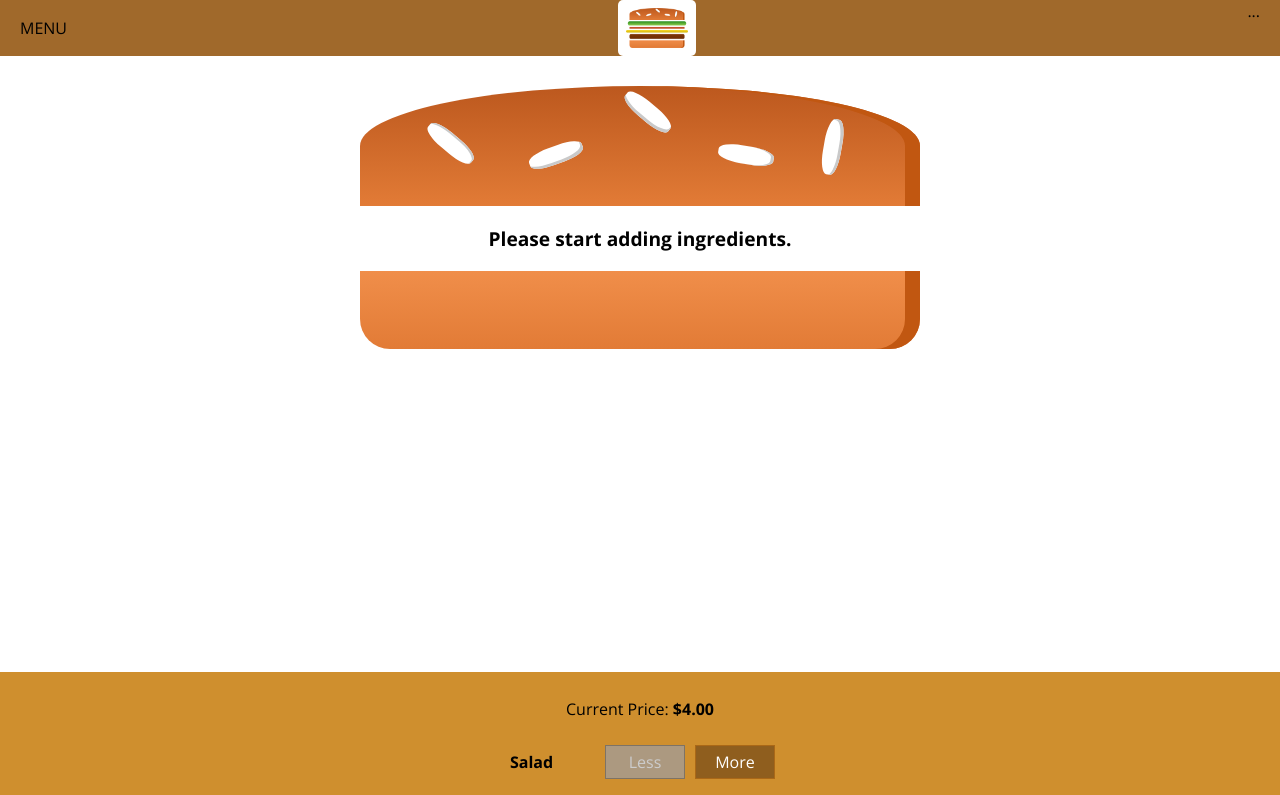
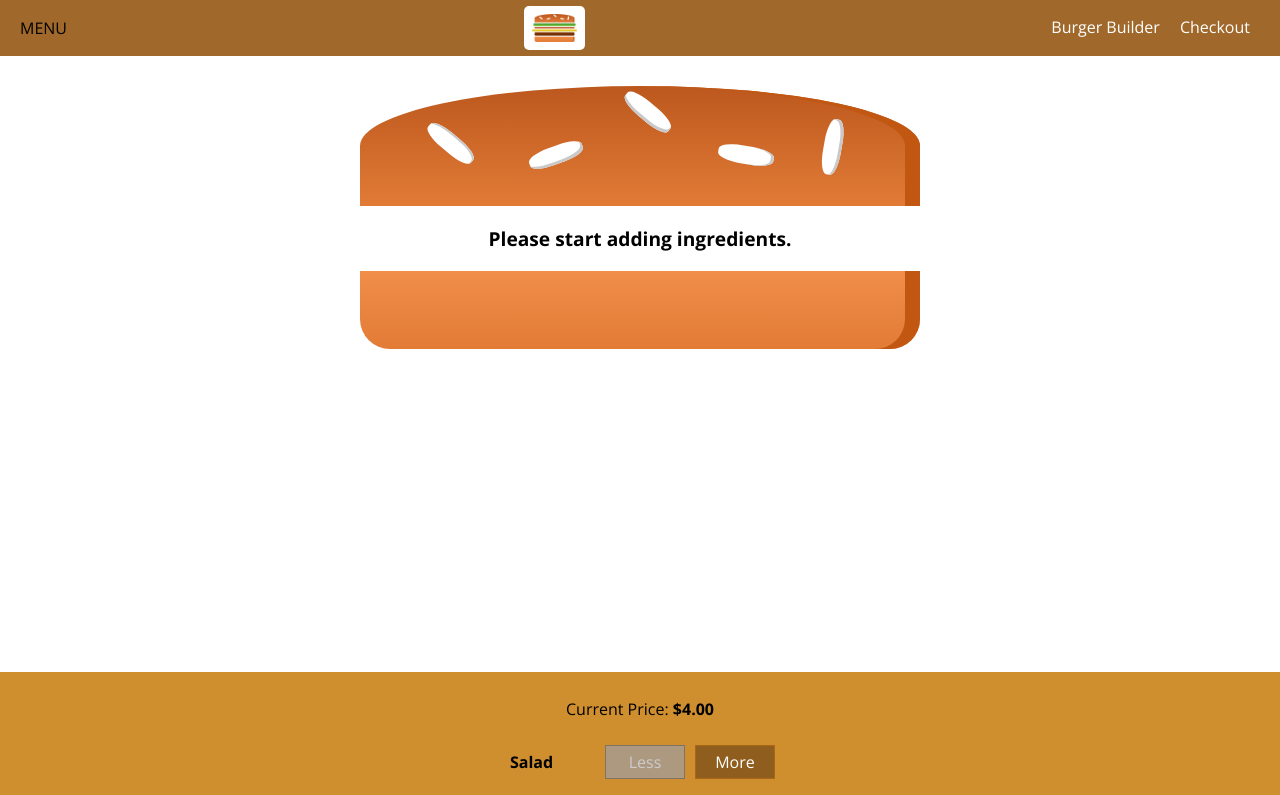
Before and after one commit to OscarKodes/burger-builder-3.0, a React (Create React App) app: page / in a window 1280 px wide. Shown: the top 795 px of the page. Built offline with nearby package versions, Linux system fonts and the light colour scheme.

Commit message:
Add buttons to navigation & a sidedrawer

```diff
--- a/src/components/Layout/Layout.js
+++ b/src/components/Layout/Layout.js
@@ -1,11 +1,13 @@
 import React from "react";
 import classes from "./Layout.module.css";
 import Toolbar from "../Navigation/Toolbar/Toolbar";
+import SideDrawer from "../Navigation/SideDrawer/SideDrawer";
 
 const layout = (props) => (
 
     <React.Fragment>
         <Toolbar/>
+        <SideDrawer/>
         <main className={classes.Content}>
             {props.children}
         </main>
--- a/src/components/Logo/Logo.js
+++ b/src/components/Logo/Logo.js
@@ -3,7 +3,9 @@
 import classes from "./Logo.module.css";
 
 const logo = (props) => (
-    <div className={classes.Logo}>
+    <div
+        className={classes.Logo}
+        style={{height: props.height}}>
         <img src={burgerLogo} alt="MyBurger" />
     </div>
 );
--- /dev/null
+++ b/src/components/Navigation/NavigationItems/NavigationItem/NavigationItem.js
@@ -0,0 +1,14 @@
+import React from "react";
+import classes from "./NavigationItem.module.css";
+
+const navigationItem = (props) => (
+    <li className={classes.NavigationItem}>
+        <a
+            href={props.link}
+            className={props.active ? classes.active : null}>
+            {props.children}
+        </a>
+    </li>
+);
+
+export default navigationItem;
--- /dev/null
+++ b/src/components/Navigation/NavigationItems/NavigationItem/NavigationItem.module.css
@@ -0,0 +1,24 @@
+.NavigationItem {
+    margin: 0;
+    box-sizing: border-box;
+    display: flex;
+    height: 100%;
+    align-items: center;
+}
+
+.NavigationItem a {
+    color: white;
+    text-decoration: none;
+    height: 100%;
+    padding: 16px 10px;
+    border-bottom: 4px solid transparent;
+    box-sizing: border-box;
+    display: block;
+}
+
+.NavigationItem a:hover,
+.NavigationItem a:active {
+    background-color: #8F5C2C;
+    border-bottom: 4px solid #40A4C8;
+    color: white;
+}
--- /dev/null
+++ b/src/components/Navigation/NavigationItems/NavigationItems.js
@@ -0,0 +1,12 @@
+import React from "react";
+import classes from "./NavigationItems.module.css";
+import NavigationItem from "./NavigationItem/NavigationItem";
+
+const navigationItems = () => (
+    <ul className={classes.NavigationItems}>
+        <NavigationItem link="/" active>Burger Builder</NavigationItem>
+        <NavigationItem link="/">Checkout</NavigationItem>
+    </ul>
+);
+
+export default navigationItems;
--- /dev/null
+++ b/src/components/Navigation/NavigationItems/NavigationItems.module.css
@@ -0,0 +1,8 @@
+.NavigationItems {
+    margin: 0;
+    padding: 0;
+    list-style: none;
+    display: flex;
+    align-items: center;
+    height: 100%;
+}
--- /dev/null
+++ b/src/components/Navigation/SideDrawer/SideDrawer.js
@@ -0,0 +1,18 @@
+import React from "react";
+import Logo from "../../Logo/Logo";
+import NavigationItems from "../NavigationItems/NavigationItems";
+import classes from "./SideDrawer.module.css";
+
+const sideDrawer = () => {
+
+    return (
+        <div className={classes.SideDrawer}>
+            <Logo height="11%"/>
+            <nav>
+                <NavigationItems />
+            </nav>
+        </div>
+    );
+}
+
+export default sideDrawer;
--- /dev/null
+++ b/src/components/Navigation/SideDrawer/SideDrawer.module.css
@@ -0,0 +1,27 @@
+.SideDrawer {
+    position: fixed;
+    width: 280px;
+    max-width: 70%;
+    height: 100%;
+    left: 0;
+    top: 0;
+    z-index: 200;
+    background-color: white;
+    padding: 32px 16px;
+    box-sizing: border-box;
+    transition: transform 0.3s ease-out;
+}
+
+@media (min-width: 500px) {
+    .SideDrawer {
+        display: none;
+    }
+}
+
+.Open {
+    transform: translateX(0);
+}
+
+.Close {
+    transform: translateX(-100%);
+}
--- a/src/components/Navigation/Toolbar/Toolbar.js
+++ b/src/components/Navigation/Toolbar/Toolbar.js
@@ -1,13 +1,14 @@
 import React from "react";
 import classes from "./Toolbar.module.css";
 import Logo from "../../Logo/Logo";
+import NavigationItems from "../NavigationItems/NavigationItems";
 
 const toolbar = (props) => (
     <header className={classes.Toolbar}>
         <div>MENU</div>
-        <Logo/>
+        <Logo height="80%"/>
         <nav>
-            ...
+            <NavigationItems/>
         </nav>
     </header>
 );
```
Also changed, not shown: 1 other file (tests, documents, lock files or other folders).
